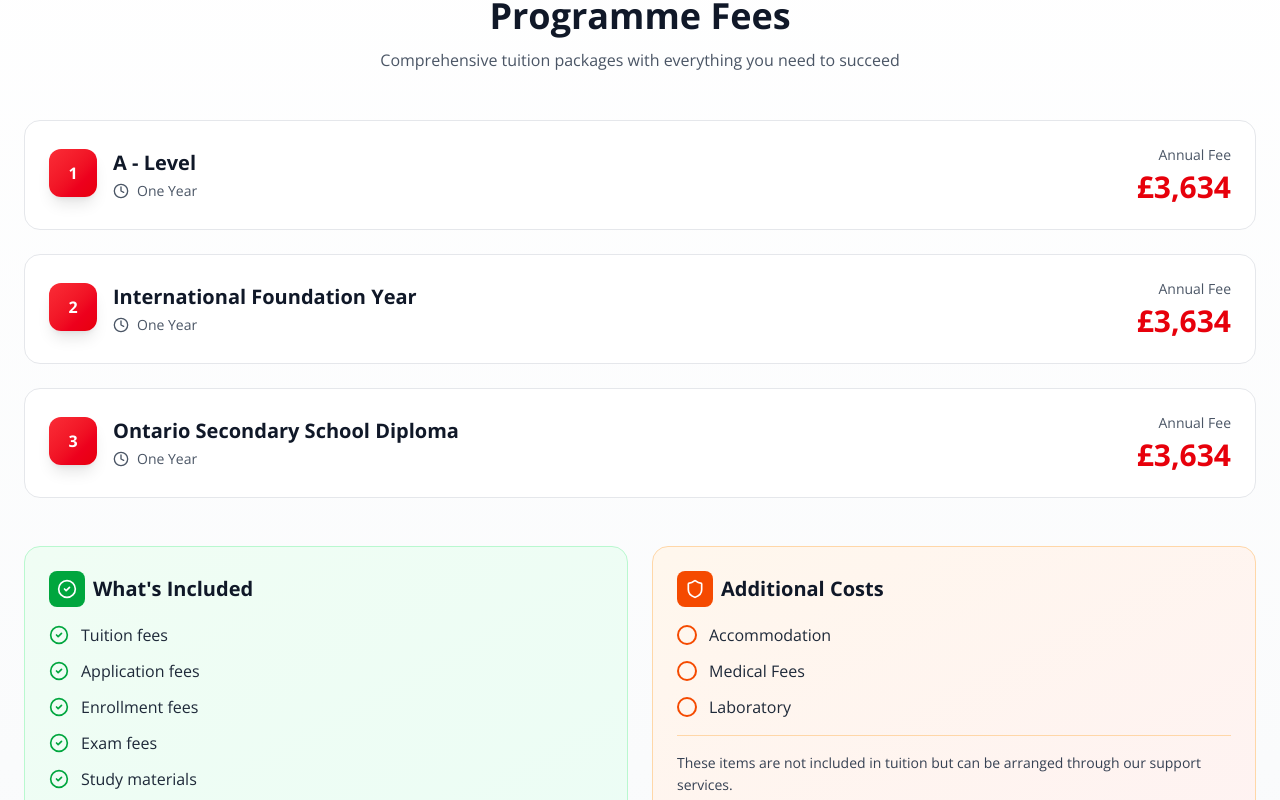
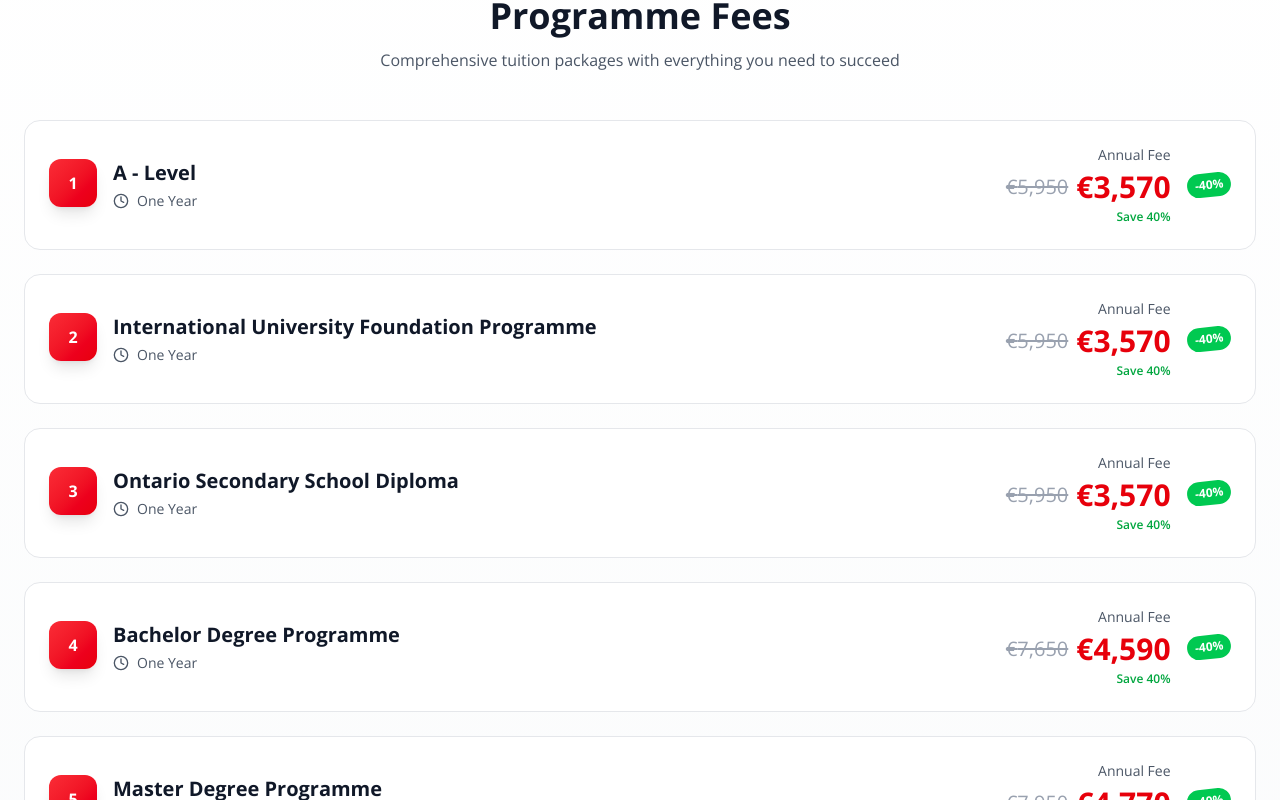
Before and after one commit to code-savan/colleges, a Next.js app: page /fees-and-accommodation in a window 1280 px wide. Shown: the part 700-1500 px from the top of the page. Built offline with nearby package versions, Linux system fonts and the light colour scheme; no server answers.

Commit message:
Nav: Diplomas->Foundation, Degrees->Bachelors; home hero reorder; Study Location->Delivery Mode with 3 modes; fees page: exact Euro pricing, all 5 programmes discounted (40% off), add Bachelor & Master programmes

```diff
--- a/app/NavBar.jsx
+++ b/app/NavBar.jsx
@@ -20,8 +20,8 @@ const navLinks = [
 
 const coursesDropdown = [
   { href: "/courses/ielts", label: "IELTS" },
-  { href: "/courses/diplomas", label: "Diplomas" },
-  { href: "/courses/degrees", label: "Degrees" },
+  { href: "/courses/diplomas", label: "Foundation" },
+  { href: "/courses/degrees", label: "Bachelors" },
   { href: "/courses/masters", label: "Masters" },
 ]
 
--- a/app/courses/degrees/page.jsx
+++ b/app/courses/degrees/page.jsx
@@ -370,19 +370,19 @@ const DegreePage = () => {
                       </span>
                     </div>
 
-                    {/* Locations */}
+                    {/* Delivery Mode */}
                     <div className="space-y-2">
                       <div className="flex items-center gap-2 text-sm text-gray-700">
                         <MapPin className="w-4 h-4 text-red-600 shrink-0" />
-                        <span className="font-medium">Study locations:</span>
+                        <span className="font-medium">Delivery Mode:</span>
                       </div>
                       <div className="flex flex-wrap gap-2">
-                        {course.locations.map(loc => (
+                        {["British AUC University Study Centre", "Blended-Learning", "Online"].map(mode => (
                           <span
-                            key={loc}
+                            key={mode}
                             className="text-xs bg-gray-100 text-gray-700 px-2 py-1 rounded"
                           >
-                            {loc}
+                            {mode}
                           </span>
                         ))}
                       </div>
--- a/app/courses/diplomas/page.jsx
+++ b/app/courses/diplomas/page.jsx
@@ -150,7 +150,7 @@ const DiplomaCoursesPage = () => {
                       </div>
                       <div className="flex items-start gap-2 text-sm text-gray-700">
                         <MapPin className="w-4 h-4 text-purple-500 shrink-0 mt-0.5" />
-                        <span className="line-clamp-2">{course.locations.join(', ')}</span>
+                        <span className="line-clamp-2">British AUC University Study Centre, Blended-Learning, Online</span>
                       </div>
                     </div>
 
--- a/app/courses/masters/[id]/page.jsx
+++ b/app/courses/masters/[id]/page.jsx
@@ -205,21 +205,21 @@ const CourseDetailPage = async ({ params }) => {
             {/* Sidebar */}
             <div className="lg:col-span-1">
               <div className="sticky top-28 space-y-4">
-                {/* Study Locations */}
+                {/* Delivery Mode */}
                 <AnimatedSection delay={0.2}>
                   <div className="bg-white rounded-lg border border-gray-200 p-4">
                     <h3 className="text-base font-bold text-gray-900 mb-3 flex items-center gap-2">
                       <MapPin className="w-4 h-4 text-gray-600" />
-                    Study Locations
+                    Delivery Mode
                   </h3>
                   <div className="space-y-2">
-                    {course.locations.map((location, index) => (
+                    {["British AUC University Study Centre", "Blended-Learning", "Online"].map((mode, index) => (
                       <div
                         key={index}
                           className="flex items-start gap-2 p-3 bg-gray-50 rounded-lg border border-gray-200"
                       >
                           <Globe className="w-4 h-4 text-gray-600 shrink-0 mt-0.5" />
-                          <span className="text-gray-700 text-sm">{location}</span>
+                          <span className="text-gray-700 text-sm">{mode}</span>
                       </div>
                     ))}
                     </div>
--- a/app/courses/masters/page.jsx
+++ b/app/courses/masters/page.jsx
@@ -171,19 +171,19 @@ const MastersPage = () => {
                       </span>
                     </div>
 
-                    {/* Locations */}
+                    {/* Delivery Mode */}
                     <div className="space-y-2">
                       <div className="flex items-center gap-2 text-sm text-gray-700">
                         <MapPin className="w-4 h-4 text-red-600 shrink-0" />
-                        <span className="font-medium">Study locations:</span>
+                        <span className="font-medium">Delivery Mode:</span>
                       </div>
                       <div className="flex flex-wrap gap-2">
-                        {course.locations.map(loc => (
+                        {["British AUC University Study Centre", "Blended-Learning", "Online"].map(mode => (
                           <span
-                            key={loc}
+                            key={mode}
                             className="text-xs bg-gray-100 text-gray-700 px-2 py-1 rounded"
                           >
-                            {loc}
+                            {mode}
                           </span>
                         ))}
                       </div>
--- a/app/fees-and-accommodation/page.jsx
+++ b/app/fees-and-accommodation/page.jsx
@@ -6,11 +6,13 @@ import NavBar from '../NavBar'
 import Footer from '../Footer'
 import { CheckCircle2, RefreshCw, Sparkles, Home, GraduationCap, Shield, Clock } from 'lucide-react'
 
-// Base prices in Naira
-const feesInNaira = [
-  { sn: 1, programme: "A - Level", price: 6729000, duration: "One Year" },
-  { sn: 2, programme: "International Foundation Year", price: 6729000, duration: "One Year" },
-  { sn: 3, programme: "Ontario Secondary School Diploma", price: 6729000, duration: "One Year" },
+// Programme fees in Euro (displayed directly, no conversion)
+const programmeFees = [
+  { sn: 1, programme: "A - Level", standardPrice: 5950, discountedPrice: 3570, duration: "One Year" },
+  { sn: 2, programme: "International University Foundation Programme", standardPrice: 5950, discountedPrice: 3570, duration: "One Year" },
+  { sn: 3, programme: "Ontario Secondary School Diploma", standardPrice: 5950, discountedPrice: 3570, duration: "One Year" },
+  { sn: 4, programme: "Bachelor Degree Programme", standardPrice: 7650, discountedPrice: 4590, duration: "One Year" },
+  { sn: 5, programme: "Master Degree Programme", standardPrice: 7950, discountedPrice: 4770, duration: "One Year" },
 ]
 
 const accommodationInNaira = [
@@ -198,7 +200,7 @@ const Page = () => {
           </motion.div>
 
           <div className="grid gap-6 mb-12">
-            {feesInNaira.map((fee, index) => (
+            {programmeFees.map((fee, index) => (
               <motion.div
                 key={fee.sn}
                 initial={{ opacity: 0, y: 20 }}
@@ -220,10 +222,17 @@ const Page = () => {
                       </div>
                     </div>
                   </div>
-                  <div className="flex items-center gap-3">
+                  <div className="flex items-center gap-4">
                     <div className="text-right">
                       <div className="text-sm text-gray-600 mb-1">Annual Fee</div>
-                      <div className="text-3xl font-bold text-red-600">{formatPrice(fee.price)}</div>
+                      <div className="flex items-center gap-2 justify-end">
+                        <span className="text-xl text-gray-400 line-through">€{fee.standardPrice.toLocaleString()}</span>
+                        <span className="text-3xl font-bold text-red-600">€{fee.discountedPrice.toLocaleString()}</span>
+                      </div>
+                      <div className="text-xs text-green-600 font-semibold mt-1">Save {Math.round((1 - fee.discountedPrice / fee.standardPrice) * 100)}%</div>
+                    </div>
+                    <div className="bg-green-500 text-white text-xs font-bold px-2 py-1 rounded-full -rotate-6">
+                      -{Math.round((1 - fee.discountedPrice / fee.standardPrice) * 100)}%
                     </div>
                   </div>
                 </div>
--- a/app/page.jsx
+++ b/app/page.jsx
@@ -169,7 +169,23 @@ const Page = () => {
                 </p>
               </div>
               <div className="grid grid-cols-3 gap-3 items-stretch">
-                {/* Degree Course */}
+                {/* Foundation Course */}
+                <Link
+                  href="/courses/diplomas/diploma-information-technology"
+                  className="group border-2 rounded-lg p-2 border-green-400/80 bg-white shadow-sm hover:shadow-md transition-all hover:border-green-600 flex flex-col h-full"
+                >
+                  <div className="text-[10px] md:text-xs font-bold text-green-600 group-hover:text-green-700 line-clamp-2 mb-1">
+                    Diploma in IT
+                  </div>
+                  <div className="text-[9px] md:text-[10px] text-gray-600 mb-2 grow">
+                    Foundation Programme
+                  </div>
+                  <div className="text-[9px] md:text-[10px] text-green-600 group-hover:underline font-medium">
+                    View Course →
+                  </div>
+                </Link>
+
+                {/* Bachelor Course */}
                 <Link
                   href="/courses/degrees/llb-law"
                   className="group border-2 rounded-lg p-2 border-blue-400/80 bg-white shadow-sm hover:shadow-md transition-all hover:border-blue-600 flex flex-col h-full"
@@ -178,25 +194,9 @@ const Page = () => {
                     LLB (Hons) Law
                   </div>
                   <div className="text-[9px] md:text-[10px] text-gray-600 mb-2 grow">
-                    Undergraduate
+                    Bachelor&apos;s Degree
                   </div>
                   <div className="text-[9px] md:text-[10px] text-blue-600 group-hover:underline font-medium">
-                    View Course →
-                  </div>
-                </Link>
-
-                {/* Diploma Course */}
-                <Link
-                  href="/courses/diplomas/diploma-information-technology"
-                  className="group border-2 rounded-lg p-2 border-green-400/80 bg-white shadow-sm hover:shadow-md transition-all hover:border-green-600 flex flex-col h-full"
-                >
-                  <div className="text-[10px] md:text-xs font-bold text-green-600 group-hover:text-green-700 line-clamp-2 mb-1">
-                    Diploma in IT
-                  </div>
-                  <div className="text-[9px] md:text-[10px] text-gray-600 mb-2 grow">
-                    Level 3 Diploma
-                  </div>
-                  <div className="text-[9px] md:text-[10px] text-green-600 group-hover:underline font-medium">
                     View Course →
                   </div>
                 </Link>
```
Also changed, not shown: app/courses/degrees/[id]/page.jsx (+7 -7 lines), app/courses/diplomas/[id]/page.jsx (+18 -9 lines).
